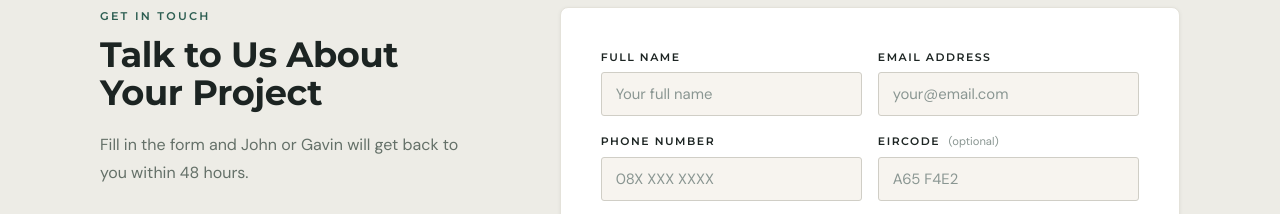
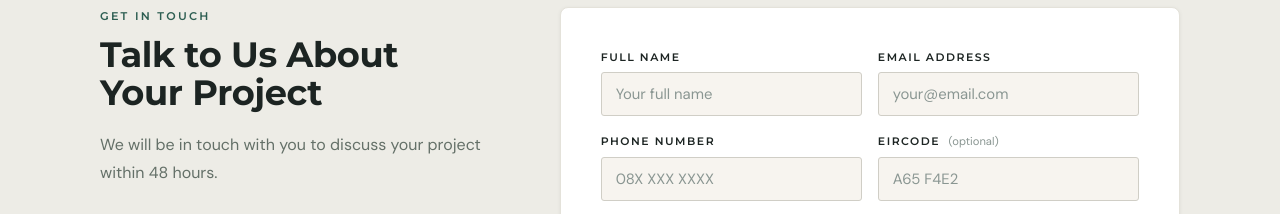
Before and after one commit to jfturley88-hue/turley-energy, a plain HTML site: page index.html in a window 1280 px wide. Shown: the part 2640-2854 px from the top of the page. Drawn offline with Linux system fonts and the light colour scheme.

Commit message:
Update contact form text

```diff
--- a/index.html
+++ b/index.html
@@ -301,7 +301,7 @@
     <div class="contact-info-col">
       <span class="eyebrow">Get in Touch</span>
       <h2>Talk to Us About Your Project</h2>
-      <p>Fill in the form and John or Gavin will get back to you within 48 hours.</p>
+      <p>We will be in touch with you to discuss your project within 48 hours.</p>
 
       <div class="contact-details">
         <div class="contact-detail">
```
